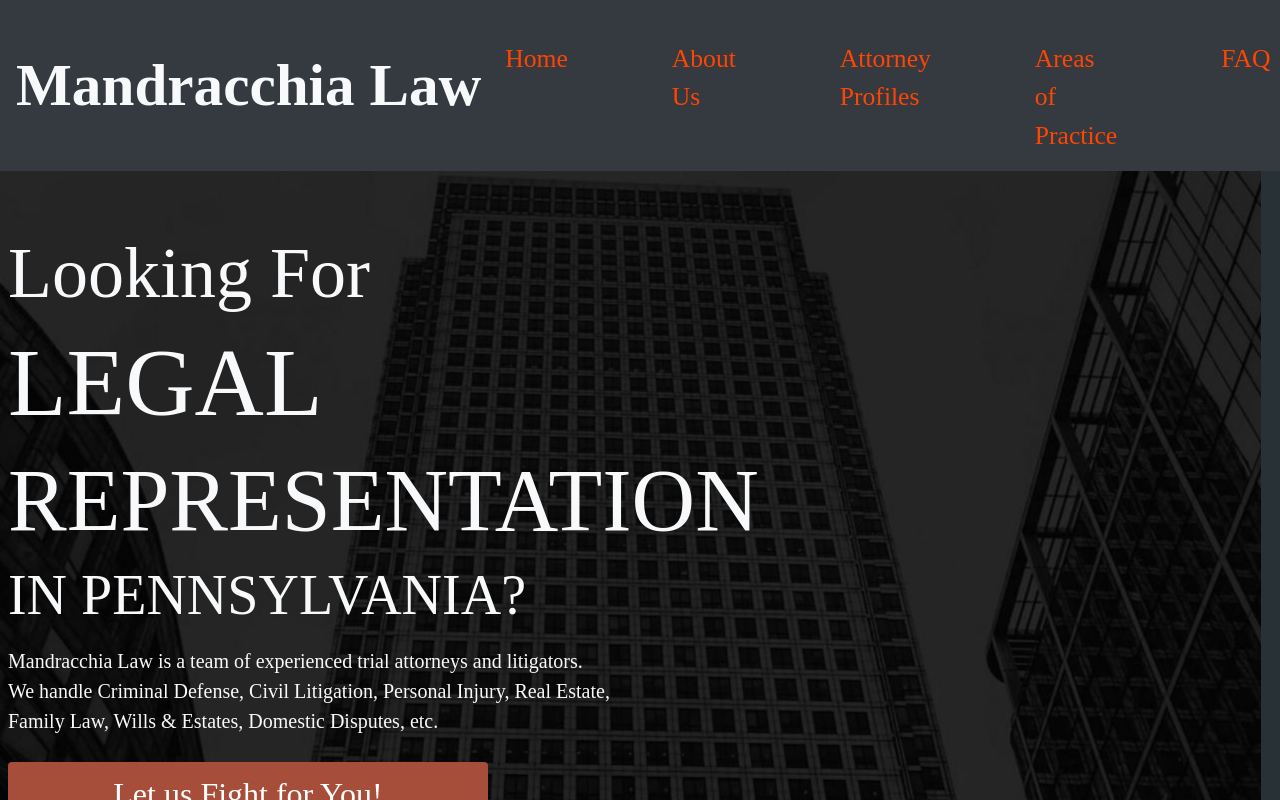
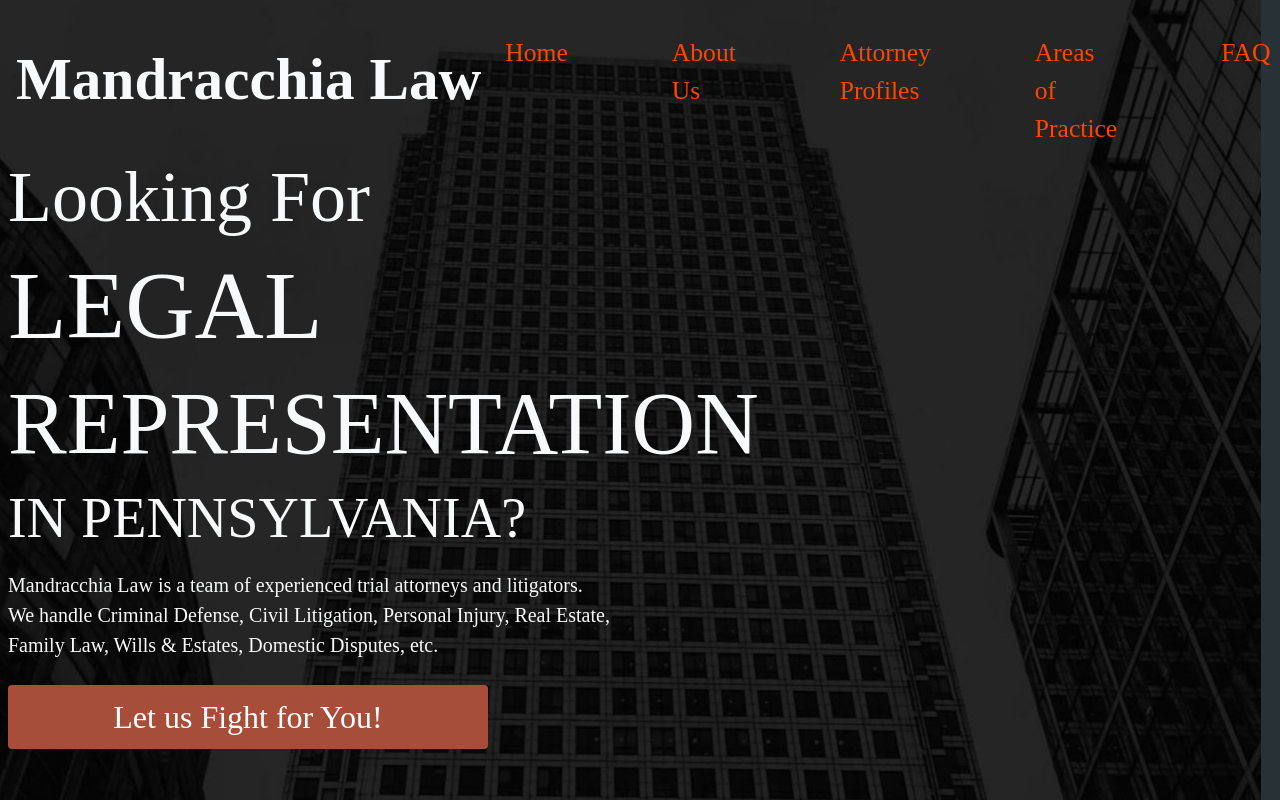
Before and after one commit to Serrowxd/mandracchia-law, a React (Create React App) app: page / in a window 1280 px wide. Shown: the top 800 px of the page. Built offline with nearby package versions, Linux system fonts and the light colour scheme.

Commit message:
transparent header

```diff
--- a/src/components/NavBar/NavBar.css
+++ b/src/components/NavBar/NavBar.css
@@ -1,7 +1,8 @@
 .navContainer {
-  display: inline-block;
+  display: block;
   margin: 1rem;
-  width: 100%;
+  min-width: 118rem;
+  position: fixed;
 }
 
 .buttons {
--- a/src/components/NavBar/RSNav/RSNav.css
+++ b/src/components/NavBar/RSNav/RSNav.css
@@ -1,11 +1,15 @@
 .navHead {
   font-size: 3.7rem;
+
+  background-color: transparent !important;
 }
 
 .navTextL {
   font-size: 1.6rem;
   padding-top: 2rem;
   margin-right: 6rem;
+
+  background-color: transparent !important;
 }
 
 .right_shift_nav {
@@ -13,11 +17,21 @@
 }
 
 .headNav {
-  max-width: 100%;
+  width: 100%;
   overflow: hidden;
+  position: absolute;
+  z-index: 9;
+
+  background-color: transparent !important;
 }
 
 .headNav h1 {
   font-size: 1.5rem;
   text-align: center;
+
+  background-color: transparent !important;
 }
+
+.collapse {
+  background-color: transparent !important;
+}
--- a/src/components/NavBar/RSNav/RSNav.js
+++ b/src/components/NavBar/RSNav/RSNav.js
@@ -27,14 +27,19 @@
     });
   }
 
+  onScroll = event => {
+    console.log(event);
+    console.log(event.type);
+  };
+
   // Constructor and setState are for the dropdown feature, not yet implemented.
 
   render() {
     return (
-      <div>
+      <div onScroll={this.onScroll}>
         {/* <h2> Available Days, Nights & Weekends! (111) 111-1111 </h2> */}
         <div className="headNav">
-          <Navbar color="dark" dark expand="lg" className="">
+          <Navbar color="" expand="lg" className="">
             <NavbarBrand className="navHead">
               <strong>Mandracchia Law</strong>
             </NavbarBrand>
--- a/src/components/Routes/HomePage/Header/Header.css
+++ b/src/components/Routes/HomePage/Header/Header.css
@@ -5,12 +5,14 @@
   background-repeat: no-repeat;
   /* width: 196.7vh !important; */
   width: 106.3%; /* This fixes it in Chrome but throws off the layout */
-  margin-top: -1.1rem;
+  margin-top: -1.2rem;
   margin-left: -3.5rem !important;
   background-position: center;
   /* height: 740px; */
 
   background-attachment: fixed;
+
+  padding-top: 10rem;
 }
 
 .headJumboButton {
--- a/src/components/Routes/HomePage/HomePage.js
+++ b/src/components/Routes/HomePage/HomePage.js
@@ -14,7 +14,7 @@
 
 // Nav Imports
 
-// import NavBar from '../../NavBar/NavBar';
+import NavBar from '../../NavBar/NavBar';
 import RSNav from '../../NavBar/RSNav/RSNav';
 import NewMain from './Main/NewMain/NewMain';
 
```
